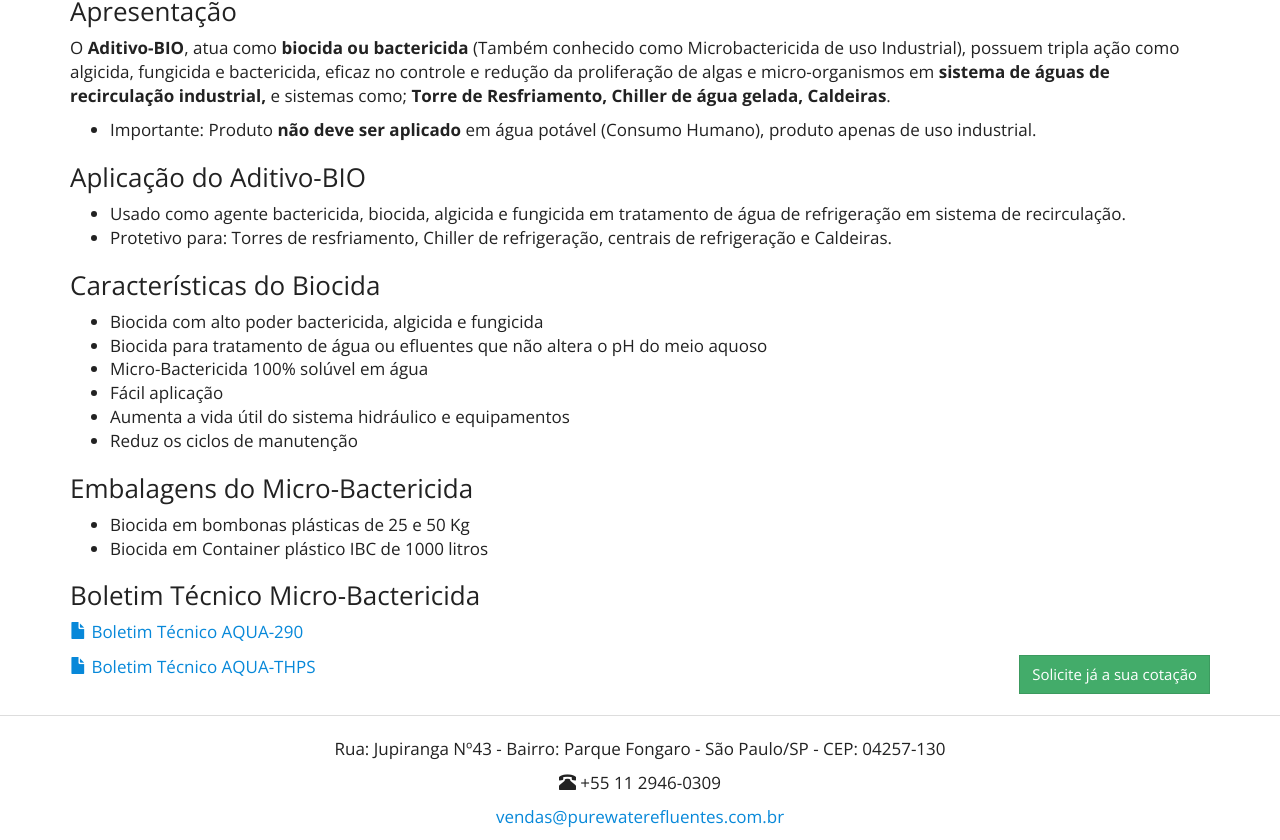
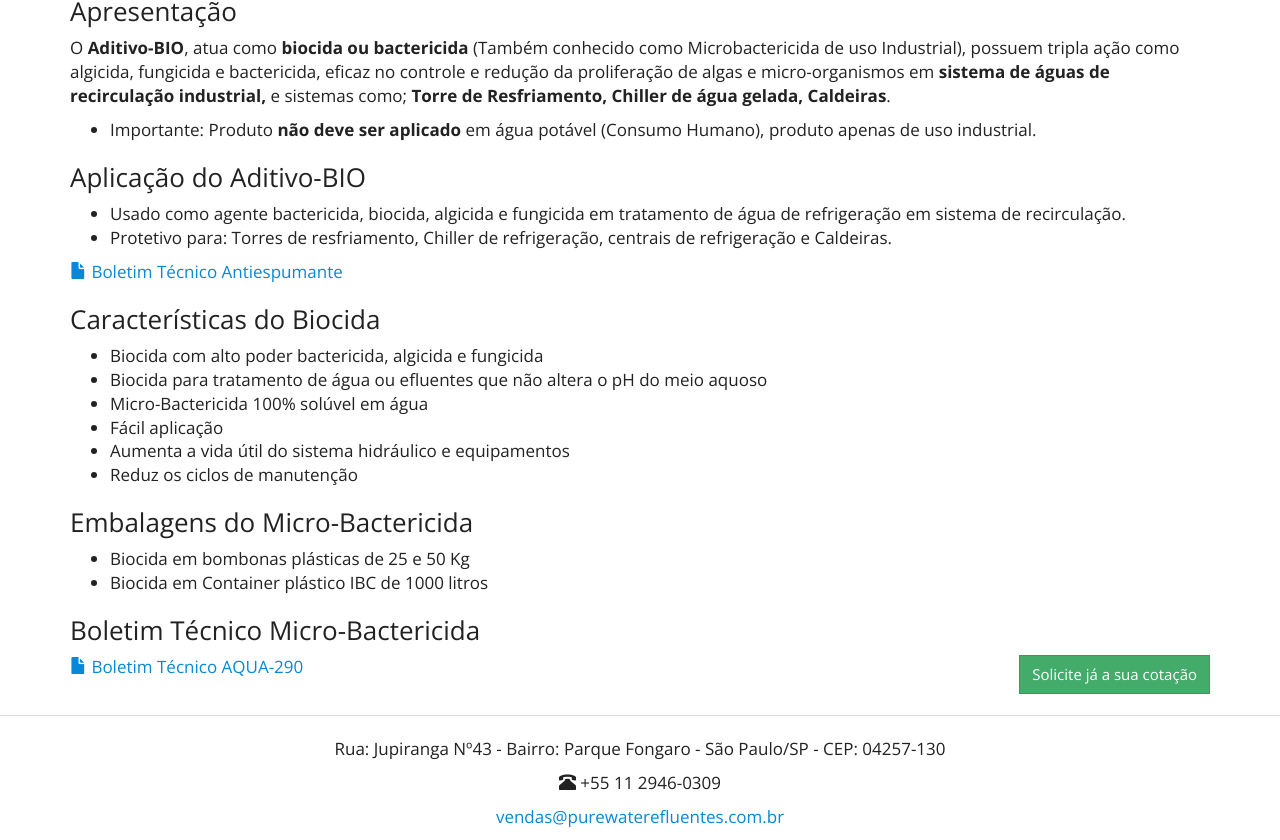
Before and after one commit to purewaterefluentes/purewaterefluentes.github.io, a Jekyll site: the page built from produtos/biocida.md, in a window 1280 px wide and 900 px high, scrolled down 642 px, cut to the strip 60-900 px from the top of the window. Built offline with Jekyll 4.4.1, drawn with Linux system fonts in a browser that asks for light colours; nearby versions of some CDN libraries; library files that are not in the unit come from our copies; some of the changed lines change nothing that is shown.

Commit message:
Update biocida.md

```diff
--- a/produtos/biocida.md
+++ b/produtos/biocida.md
@@ -16,6 +16,11 @@
 
 - Usado como agente bactericida, biocida, algicida e fungicida em tratamento de água de refrigeração em sistema de recirculação.
 - Protetivo para: Torres de resfriamento, Chiller de refrigeração, centrais de refrigeração e Caldeiras.
+
+{% include purewater/link-boletim.html
+   label="Boletim Técnico Antiespumante"
+   arquivo="BOLETIM TÉCNICO AQUA-THPS aditivo Bio.pdf" %}
+
 
 ### Características do Biocida
 
@@ -36,7 +41,3 @@
 {% include purewater/link-boletim.html
    label="Boletim Técnico AQUA-290"
    arquivo="BOLETIM TÉCNICO - AQUA-290 - REVISADO.pdf" %}
-
-{% include purewater/link-boletim.html
-   label="Boletim Técnico AQUA-THPS"
-   arquivo="BOLETIM TÉCNICO AQUA-THPS aditivo Bio.pdf" %}
```
